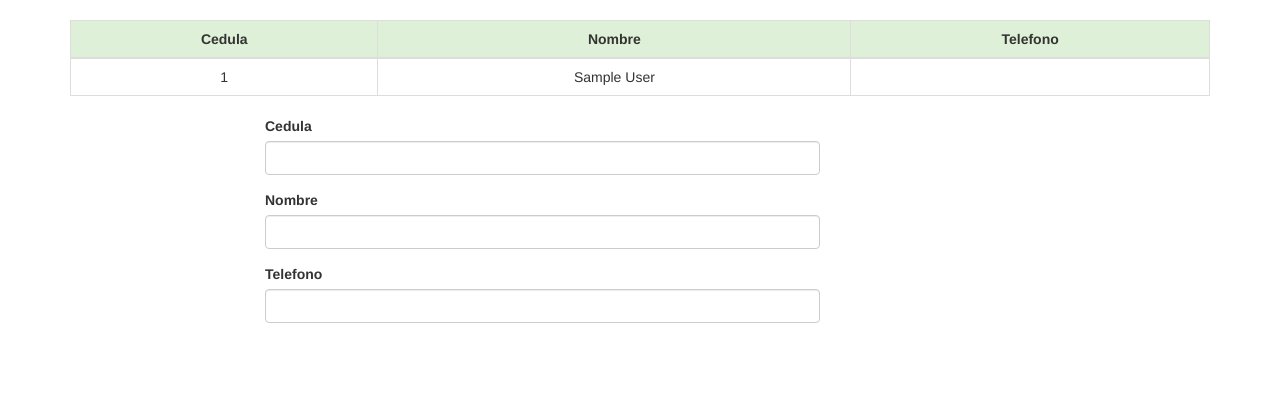
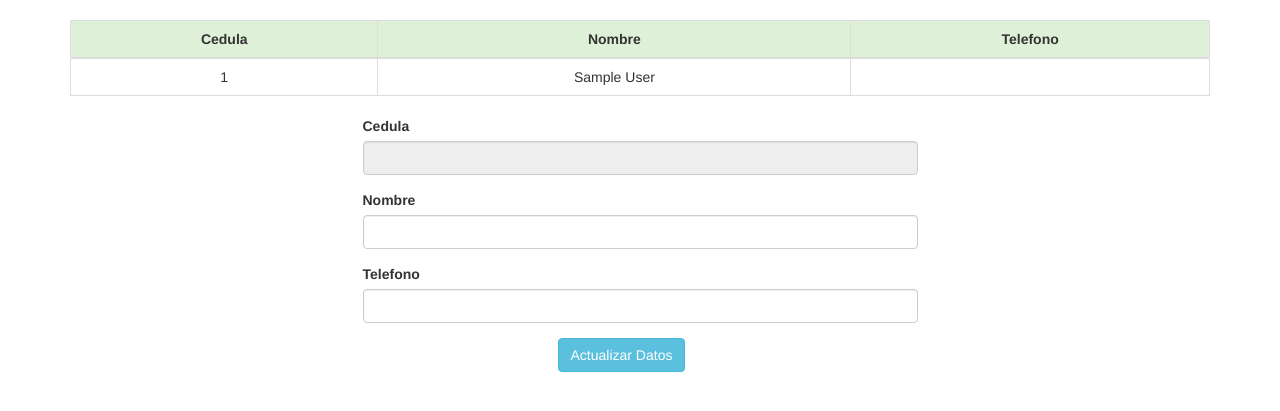
Before and after one commit to cddm-gh/SistemaMatilcell, a PHP site: page /clientes.php in a window 1280 px wide. Shown: the top 411 px of the page. Run offline with PHP 8.4, Linux system fonts and the light colour scheme; the visitor is signed in with stand-in values (Sample User, id 1); some libraries are stand-ins or nearby versions.

Commit message:
Se agrega la opcion para actualizar los datos en latabla de clientes

```diff
--- a/clientes.php
+++ b/clientes.php
@@ -7,6 +7,7 @@ if(!isset($_SESSION['usuario'])){
 	require dirname(__FILE__).'/db/connect.php';
 	$statement = $conexion->prepare('SELECT * FROM clientes');
 	$statement->execute();
+
 }
 ?>
 <!DOCTYPE html>
@@ -44,11 +45,11 @@ if(!isset($_SESSION['usuario'])){
 		</table>
 		<!-- TODO acomodar el formulario para mostrar en 2 columnas -->
 		<div class="row">
-			<div class="col-md-6 col-md-offset-2">
+			<div class="col-md-6 col-md-offset-3">
 				<form action="" id="orden">
 						<div class="form-group">
 							<label for="cedula">Cedula</label>
-							<input type="text" name="cedula" id="cedula" class="form-control">
+							<input type="text" name="cedula" id="cedula" class="form-control" readonly>
 						</div>
 						<div class="form-group">
 							<label for="nombre">Nombre</label>
@@ -62,12 +63,17 @@ if(!isset($_SESSION['usuario'])){
 			</div>
 		</div>
 
-		<!-- TODO posibilidad de editar los datos de un cliente y actualizarlos-->
+		<div class="row">
+			<div class="col-md-6 col-md-offset-5">
+				<button class="btn btn-info" id="btn_actualizar">Actualizar Datos</button>
+			</div>
+		</div>
 	</div>
 
 	<script src="js/jquery-1.12.2.min.js"></script>
 	<script type="text/javascript" src="https://cdn.datatables.net/1.10.11/js/jquery.dataTables.min.js"></script>
 	<script type="text/javascript" src="js/bootstrap.min.js"></script>
 	<script type="text/javascript" src="js/tablas.js"></script>
+	<script type="text/javascript" src="js/actualizar_datos.js"></script>
 </body>
 </html>
--- /dev/null
+++ b/js/actualizar_datos.js
@@ -0,0 +1,18 @@
+/**
+ * Created by gorydev on 28/04/2016.
+ * Funcion para actualizar los datos de un cliente / orden usando Ajax
+ */
+
+$('#btn_actualizar').click(function(){
+    var nombre = $('#nombre').val();
+    var telefono = $('#telefono').val();
+    var cedula = $('#cedula').val();
+    var ajaxUrl = 'actualizar.php';
+    data = {'name': nombre, 'phone': telefono, 'id': cedula};
+    $.post(ajaxUrl, data, function (response) {
+        console.log("Esta es la respuesta " + response.toString());
+        console.log("Esta es la data " + data);
+        alert("Datos Actualizados!");
+        location.reload();
+    })
+});
```
Also changed, not shown: actualizar.php (added, +23 -0 lines).
